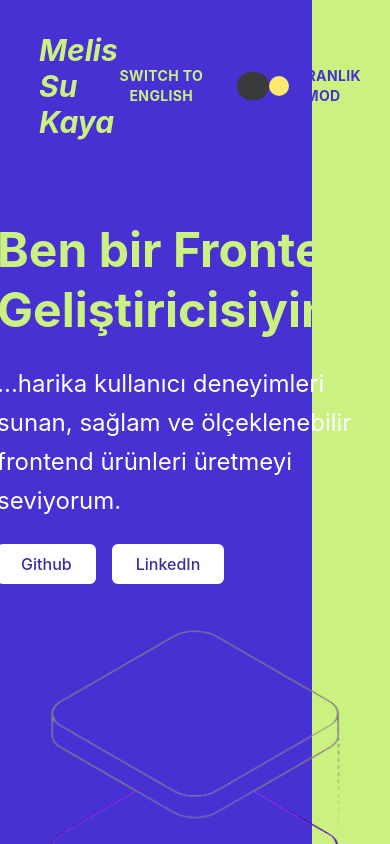
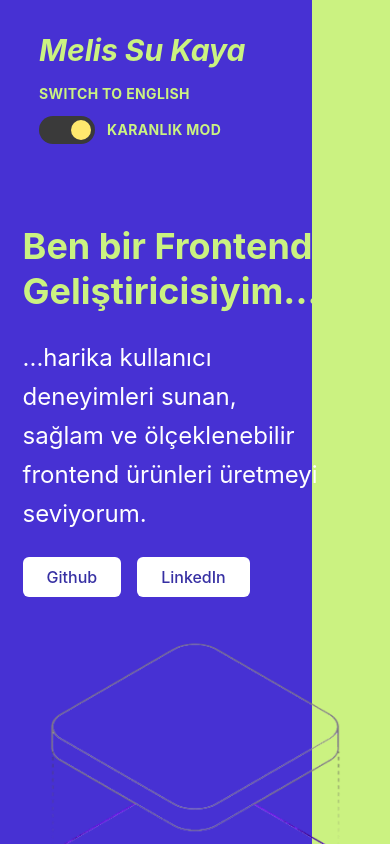
Before and after one commit to melissuki/kisisel-web-sitesi, a React (Vite) app: page / in a window 390 px wide. Shown: the top 844 px of the page. Built offline with nearby package versions, Linux system fonts and the light colour scheme.

Commit message:
feat: improve mobile responsiveness

```diff
--- a/src/components/Header.jsx
+++ b/src/components/Header.jsx
@@ -4,22 +4,26 @@ export default function Header() {
   const { text, theme, toggleLang, toggleTheme } = useApp();
 
   return (
-    <header className="flex items-center justify-between pt-8">
-      <h1 className="text-3xl font-bold italic text-[#CBF281]">
+    <header className="flex flex-col gap-4 md:flex-row md:items-center md:justify-between pt-8">
+      <h1 className="text-3xl font-bold italic text-[#CBF281] whitespace-nowrap">
         {text.header.logo}
       </h1>
-      <div className="flex items-center gap-4 text-sm">
+
+      <div className="flex flex-col items-start gap-3 md:flex-row md:items-center md:gap-4 text-sm">
         <button
           onClick={toggleLang}
-          className="font-bold tracking-wide text-[#CBF281] dark:text-[#8F88FF]"
+          className="font-bold tracking-wide text-[#CBF281] dark:text-[#8F88FF] whitespace-nowrap"
         >
           {text.header.langToggle}
         </button>
-        <span className="text-[#4731D3] dark:text-white"></span>
+
+        <span className="hidden md:inline text-[#CBF281] md:text-[#4731D3] dark:text-white">|</span>
+
+        <div className="flex items-center gap-3">
           <button
             onClick={toggleTheme}
             aria-label="Tema değiştir"
-          className="w-14 h-7 rounded-full bg-[#3A3A3A] dark:bg-[#8F88FF] relative transition-colors"
+            className="w-14 h-7 rounded-full bg-[#3A3A3A] dark:bg-[#8F88FF] relative transition-colors shrink-0"
           >
             <span
               className={`absolute top-1 w-5 h-5 rounded-full flex items-center justify-center text-[10px] transition-all duration-300 ${
@@ -31,11 +35,12 @@ export default function Header() {
           </button>
           <button
             onClick={toggleTheme}
-          className="font-bold tracking-wide text-[#4731D3] dark:text-[#D9D9D9]"
+            className="font-bold tracking-wide text-[#CBF281] md:text-[#4731D3] dark:text-[#D9D9D9] whitespace-nowrap"
           >
             {theme === "light" ? text.header.darkMode : text.header.lightMode}
           </button>
         </div>
+      </div>
     </header>
   );
 }
--- a/src/components/Hero.jsx
+++ b/src/components/Hero.jsx
@@ -6,8 +6,8 @@ export default function Hero() {
 
   return (
     <section className="flex flex-col md:flex-row items-center gap-10 pt-20 pb-40">
-      <div className="flex-1 flex flex-col gap-6">
-        <h2 className="text-5xl md:text-6xl font-bold text-[#CBF281] leading-tight">{text.hero.title}</h2>
+      <div className="flex-1 flex flex-col gap-6 pr-12 md:pr-0">
+        <h2 className="text-4xl sm:text-5xl md:text-6xl font-bold text-[#CBF281] leading-tight">{text.hero.title}</h2>
         <p className="text-white text-2xl leading-relaxed">{text.hero.subtitle}</p>
         <div className="flex gap-4">
           <a href="https://github.com/melissuki" target="_blank" rel="noreferrer" className="flex items-center gap-2 bg-white text-[#3730A3] font-medium px-6 py-2 rounded-md">{text.hero.github}</a>
```
Lines whose indentation alone changed are shown as unchanged.
